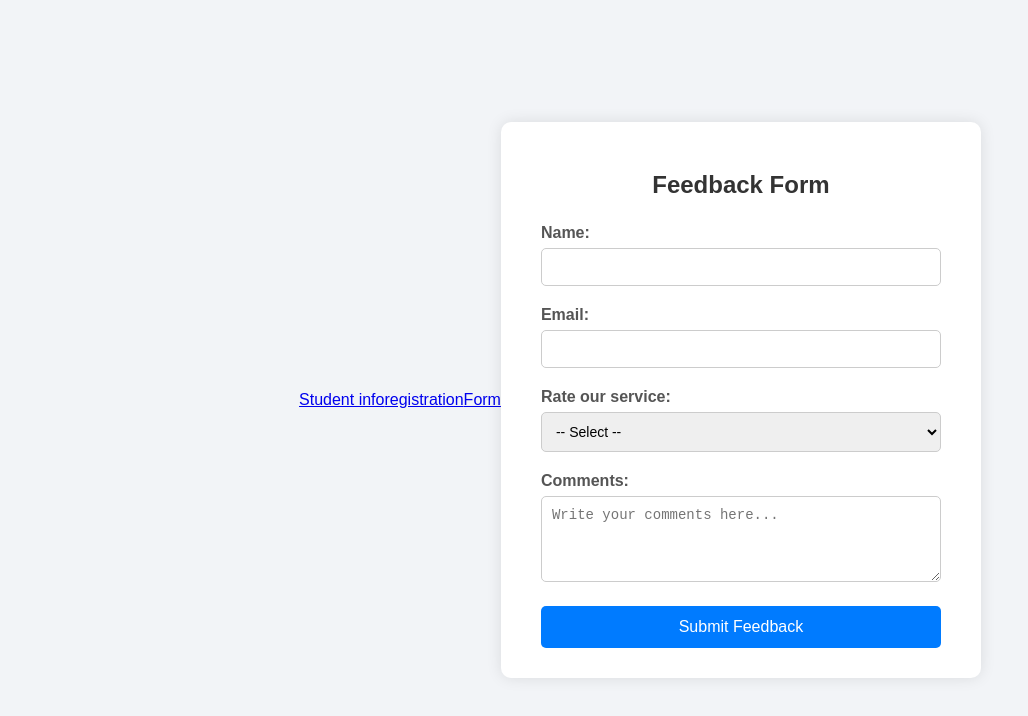
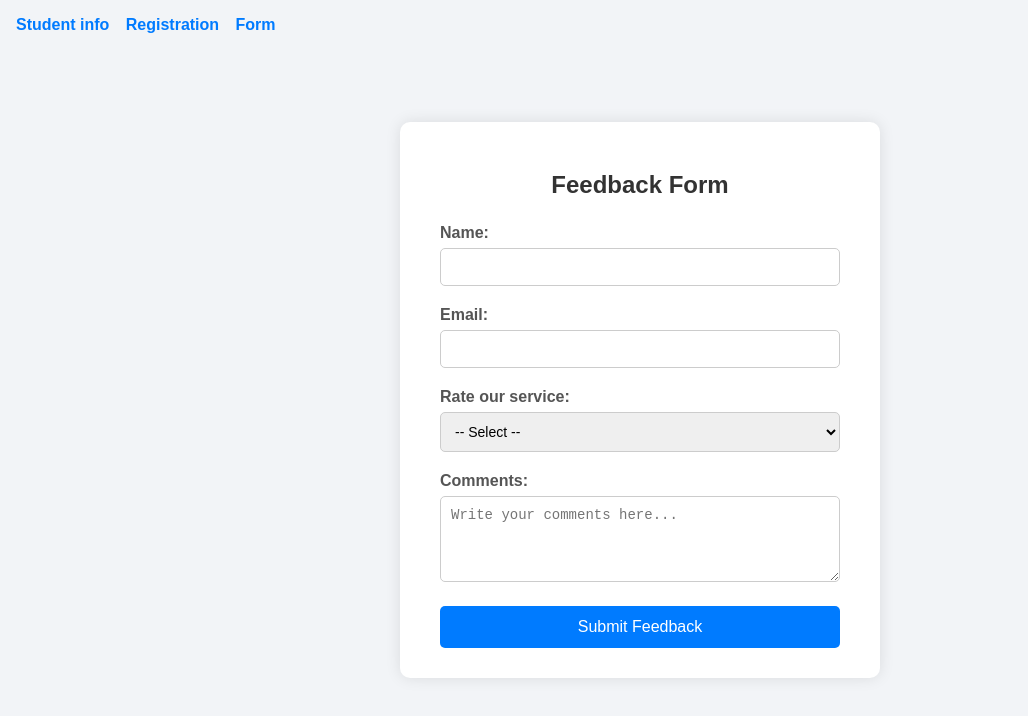
Before and after one commit to abdihamiid25/forms, a plain HTML site: page index.html in a window 1280 px wide. Shown: the whole page, without its empty margins (0-1028 px from the left). Drawn offline with Linux system fonts and the light colour scheme.

Commit message:
Update index.html

```diff
--- a/index.html
+++ b/index.html
@@ -3,9 +3,6 @@
 <head>
   <meta charset="UTF-8">
   <meta name="viewport" content="width=device-width, initial-scale=1.0">
-  <a href="student information.html">Student info</a>
-  <a href="registration.html">registration</a>
-  <a href="forms.html">Form</a>
   <title>Feedback Form</title>
   <style>
     /* General page styling */
@@ -14,10 +11,23 @@
       background-color: #f2f4f7;
       margin: 0;
       padding: 0;
+      height: 100vh;
       display: flex;
       justify-content: center;
       align-items: center;
-      height: 100vh;
+    }
+
+    /* Top links */
+    .top-links {
+      position: absolute;
+      top: 16px;
+      left: 16px;
+    }
+    .top-links a {
+      margin-right: 12px;
+      color: #007BFF;
+      text-decoration: none;
+      font-weight: bold;
     }
 
     /* Form container */
@@ -87,6 +97,13 @@
 </head>
 <body>
 
+  <!-- moved links from <head> to here -->
+  <nav class="top-links">
+    <a href="student information.html">Student info</a>
+    <a href="registration.html">Registration</a>
+    <a href="forms.html">Form</a>
+  </nav>
+
   <form action="feedback.php" method="post">
     <h2>Feedback Form</h2>
 
```
